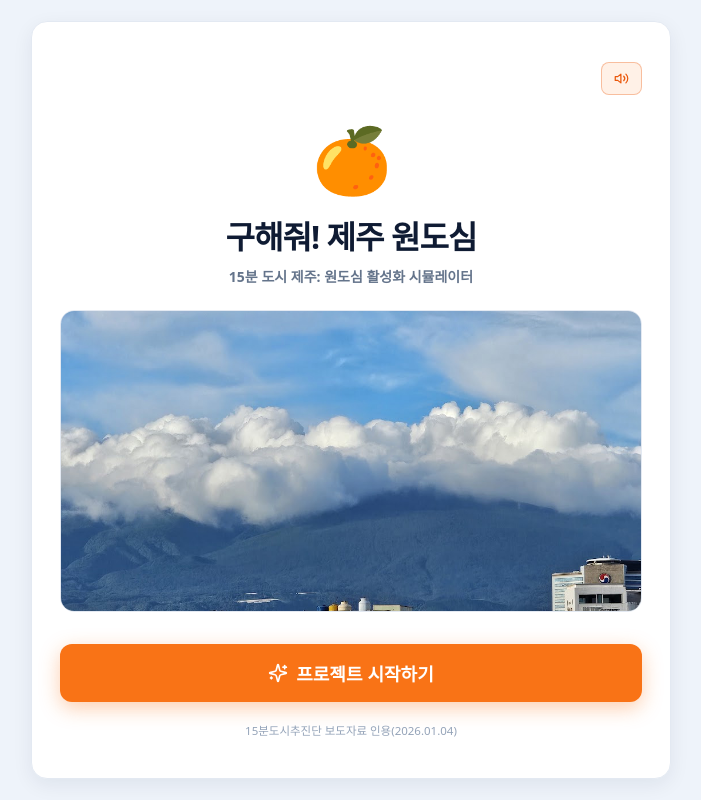
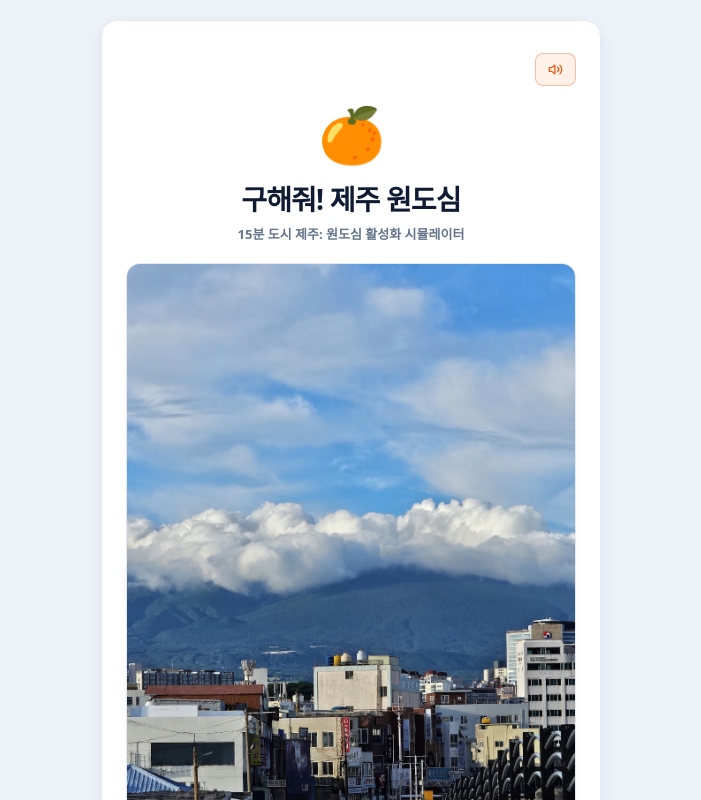
Before and after one commit to imCony/jeju-game, a React (Vite) app: page / in a window 1280 px wide. Shown: the top 800 px of the page, without its empty margins (289-990 px from the left). Built offline with nearby package versions, Linux system fonts and the light colour scheme; a web font is replaced by a local one.

Commit message:
Update App.jsx

```diff
--- a/src/App.jsx
+++ b/src/App.jsx
@@ -365,27 +365,28 @@ export default function App() {
 
 {/* ===== 1단계: 타이틀 화면 ===== */}
       {phase === 'title' && (
-        <div className="fadeup" style={{ maxWidth: 640, width: '100%', margin: '0 auto' }}>
-          <div style={panel({ overflow: 'hidden', textAlign: 'center', padding: '40px 28px' })}>
+        // PC 화면에서 좌우로 너무 퍼지지 않도록 maxWidth를 500으로 살짝 줄여 안정감을 줬습니다.
+        <div className="fadeup" style={{ maxWidth: 500, width: '100%', margin: '0 auto' }}>
+          <div style={panel({ overflow: 'hidden', textAlign: 'center', padding: '32px 24px' })}>
             <div style={{ display: 'flex', justifyContent: 'flex-end', marginBottom: 10 }}>
               <MusicBtn compact />
             </div>
 
-            <div style={{ margin: '20px 0' }}>
-              <span style={{ fontSize: 64, display: 'block', marginBottom: 10, animation: 'cloudDrift 3s ease-in-out infinite alternate' }}>🍊</span>
-              <h1 style={{ margin: 0, fontSize: 32, fontWeight: 900, letterSpacing: '-0.03em', color: COL.text }}>
+            <div style={{ margin: '10px 0 20px' }}>
+              <span style={{ fontSize: 54, display: 'block', marginBottom: 8, animation: 'cloudDrift 3s ease-in-out infinite alternate' }}>🍊</span>
+              <h1 style={{ margin: 0, fontSize: 28, fontWeight: 900, letterSpacing: '-0.03em', color: COL.text }}>
                 구해줘! 제주 원도심
               </h1>
-              <p style={{ margin: '8px 0 0', fontSize: 14, color: COL.mute, fontWeight: 600 }}>
+              <p style={{ margin: '6px 0 0', fontSize: 13, color: COL.mute, fontWeight: 600 }}>
                 15분 도시 제주: 원도심 활성화 시뮬레이터
               </p>
             </div>
 
-            {/* ★ 사진 이미지 박스 구역 */}
-            <div style={{ margin: '24px 0 32px', borderRadius: 14, overflow: 'hidden', border: `1px solid ${COL.border}`, boxShadow: 'inset 0 0 1px rgba(0,0,0,0.1)', position: 'relative' }}>
+            {/* ★ 가로세로 비율을 원본 그대로 유지하는 이미지 박스 구역 */}
+            <div style={{ margin: '20px 0 28px', borderRadius: 14, overflow: 'hidden', border: `1px solid ${COL.border}`, boxShadow: '0 4px 12px rgba(0,0,0,0.03)' }}>
               {INTRO_PHOTO ? (
-                // 높이를 300px로 시원하게 키우고, 한라산의 산봉우리와 뭉게구름이 가장 웅장하게 보이도록 비율을 최적화했습니다.
-                <div style={{ width: '100%', height: 300, overflow: 'hidden' }}>
+                // 고정 높이를 없애고, 가로세로 비율(aspectRatio)을 지정해 아래쪽 풍경까지 잘림 없이 다 나오게 만듭니다.
+                <div style={{ width: '100%', aspectRatio: '3 / 4', overflow: 'hidden' }}>
                   <img
                     src={INTRO_PHOTO}
                     alt="제주 원도심 배경"
@@ -393,7 +394,7 @@ export default function App() {
                       width: '100%',
                       height: '100%',
                       objectFit: 'cover',
-                      objectPosition: 'center 45%' // 구름과 산의 비율이 가장 안정적으로 떨어지는 축입니다.
+                      objectPosition: 'center bottom' // 사진의 아래쪽(길거리 풍경)을 기준으로 정렬합니다.
                     }}
                   />
                 </div>
@@ -402,12 +403,12 @@ export default function App() {
               )}
             </div>
 
-            <button onClick={goToIntroStory} className="pbtn" style={{ width: '100%', background: COL.orangeD, color: '#fff', border: 'none', borderRadius: 12, padding: 16, fontSize: 18, fontWeight: 800, cursor: 'pointer', display: 'flex', alignItems: 'center', justifyContent: 'center', gap: 8, boxShadow: '0 6px 20px rgba(249,115,22,0.35)' }}>
-              <Sparkles size={20} /> 프로젝트 시작하기
+            <button onClick={goToIntroStory} className="pbtn" style={{ width: '100%', background: COL.orangeD, color: '#fff', border: 'none', borderRadius: 12, padding: 15, fontSize: 17, fontWeight: 800, cursor: 'pointer', display: 'flex', alignItems: 'center', justifyContent: 'center', gap: 8, boxShadow: '0 6px 16px rgba(249,115,22,0.3)' }}>
+              <Sparkles size={18} /> 프로젝트 시작하기
             </button>
 
-            <p style={{ fontSize: 11.5, color: COL.faint, marginTop: 20 }}>
-              15분도시추진단 보도자료 인용(2026.01.04)
+            <p style={{ fontSize: 11, color: COL.faint, marginTop: 16, marginBottom: 0 }}>
+              15분도시추진단 보도자료 인용 (2026.01.04)
             </p>
           </div>
         </div>
```
